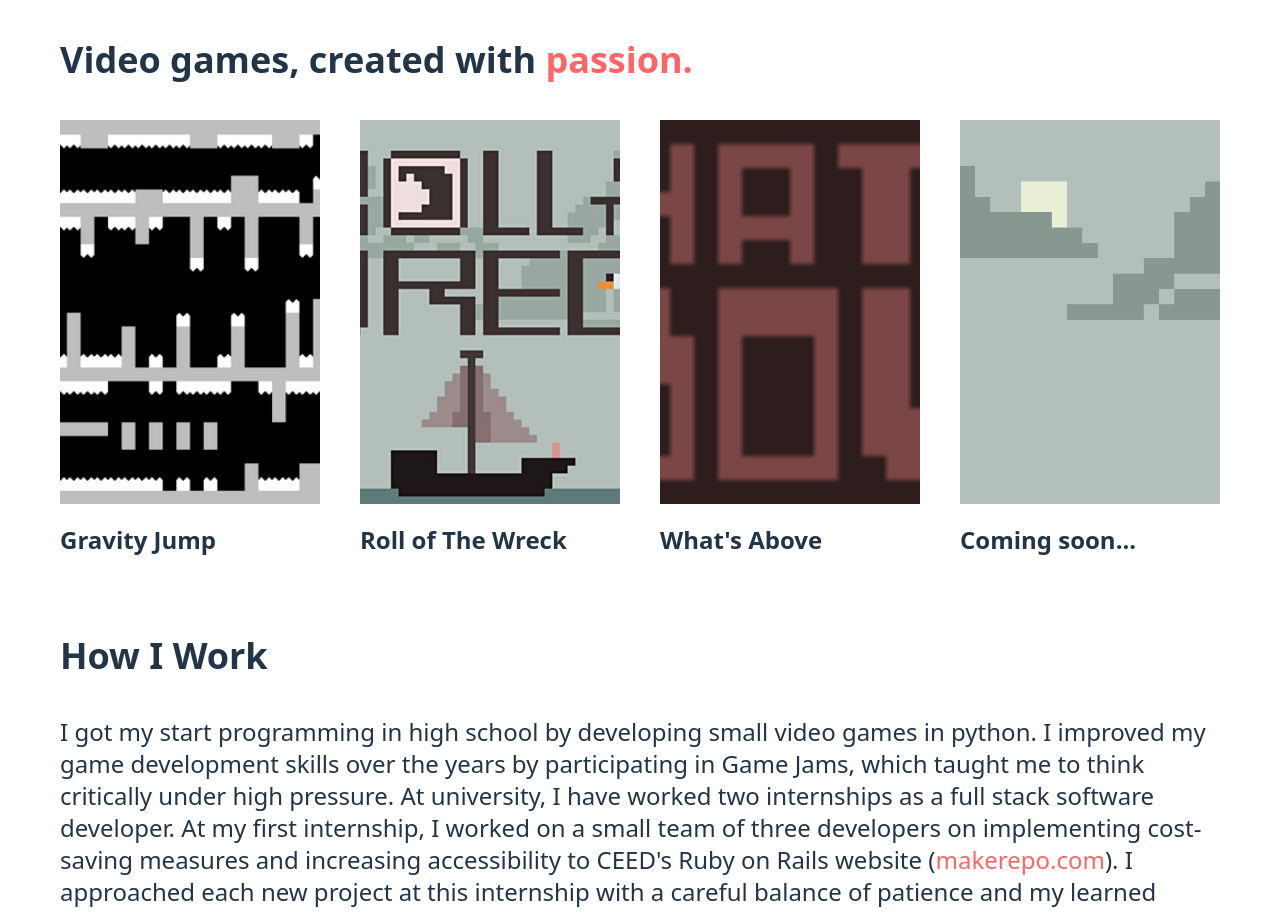
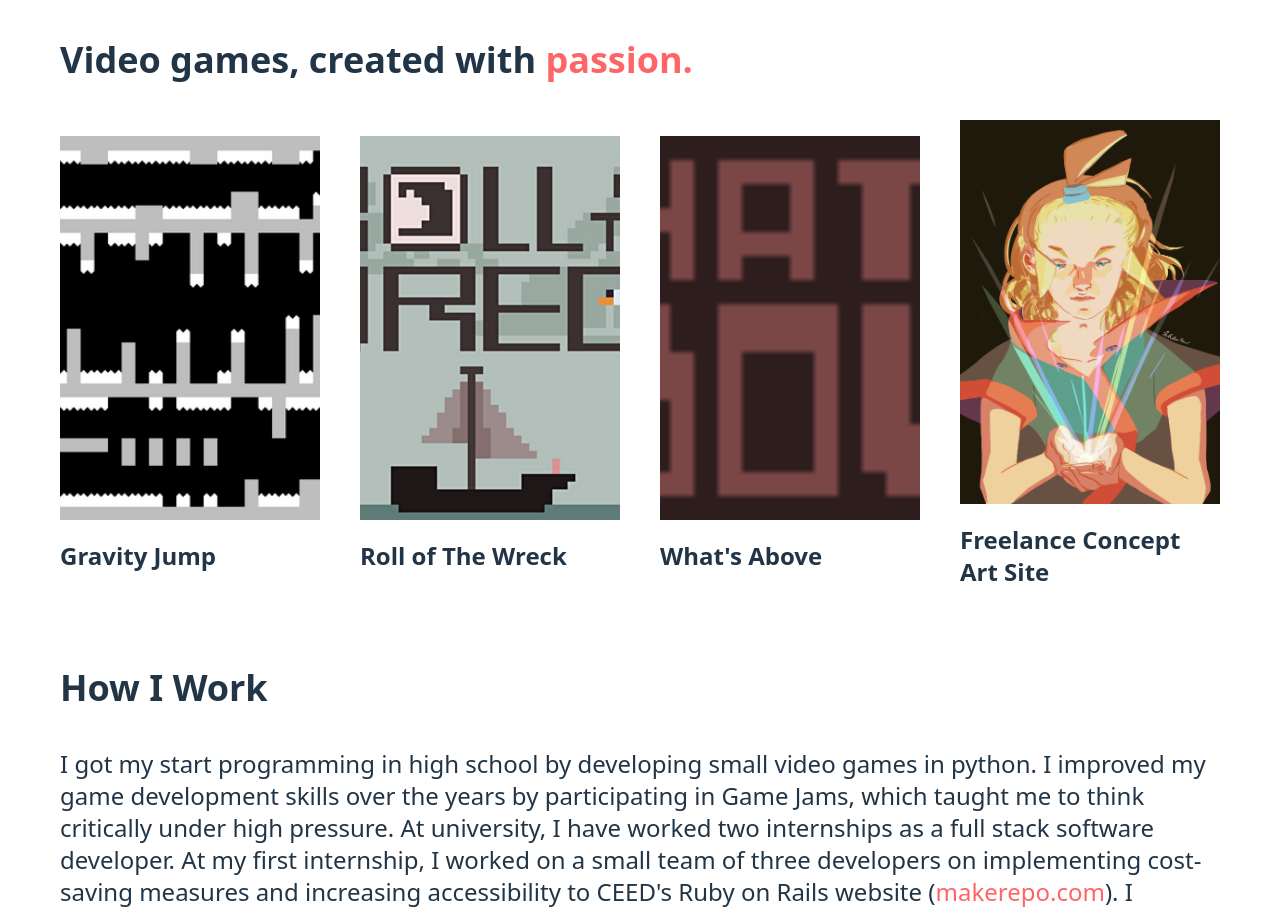
Before and after one commit to Valentino249/SEG3125_A1, a React (Vite) app: page / in a window 1280 px wide. Shown: the part 980-1893 px from the top of the page. Built offline with nearby package versions, Linux system fonts and the light colour scheme.

Commit message:
linked freelance concept art site in body

```diff
--- a/src/components/Body.tsx
+++ b/src/components/Body.tsx
@@ -2,6 +2,7 @@ import gravityJump from '../assets/gravity_jump.png'
 import rotr from '../assets/rotr.png'
 import whatsAbove from '../assets/whats_above.png'
 import bg from '../assets/background_1.png'
+import Todo from '../assets/Todo_6.png'
 
 function Header() {
     return (
@@ -31,8 +32,10 @@ function Header() {
                             <p className="mt-5 font-bold text-2xl">What's Above</p>
                         </div>
                         <div className="flex flex-col">
-                            <img src={bg} alt="Profile Photo" className="md:size-96 size-72 object-cover" />
-                            <p className="mt-5 font-bold text-2xl">Coming soon...</p>
+                            <a href="https://seg-3125-a2-green.vercel.app/" target="_blank" rel="noopener noreferrer">
+                                <img src={Todo} alt="Freelance Site" className="md:size-96 size-72 object-cover hover:scale-105 transition duration-300" />
+                                <p className="mt-5 font-bold text-2xl">Freelance Concept Art Site</p>
+                            </a>
                         </div>
                     </div>
                     <p className="mb-2 text-4xl font-bold text-bg-orange-50 mt-20 mb-10 gap-10 md:px-10">How I Work</p>
```
Also changed, not shown: src/assets/Todo_6.png (added).
